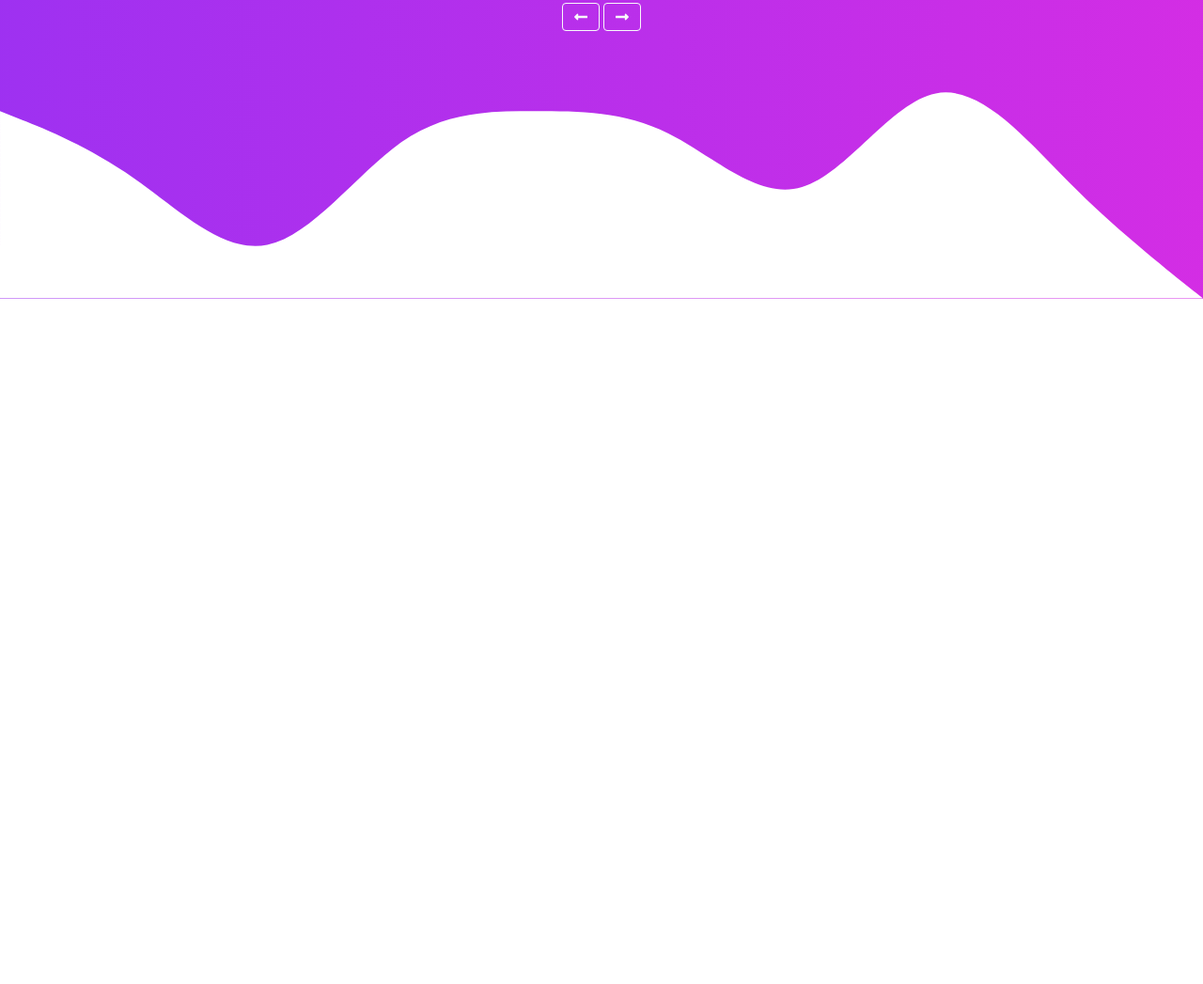
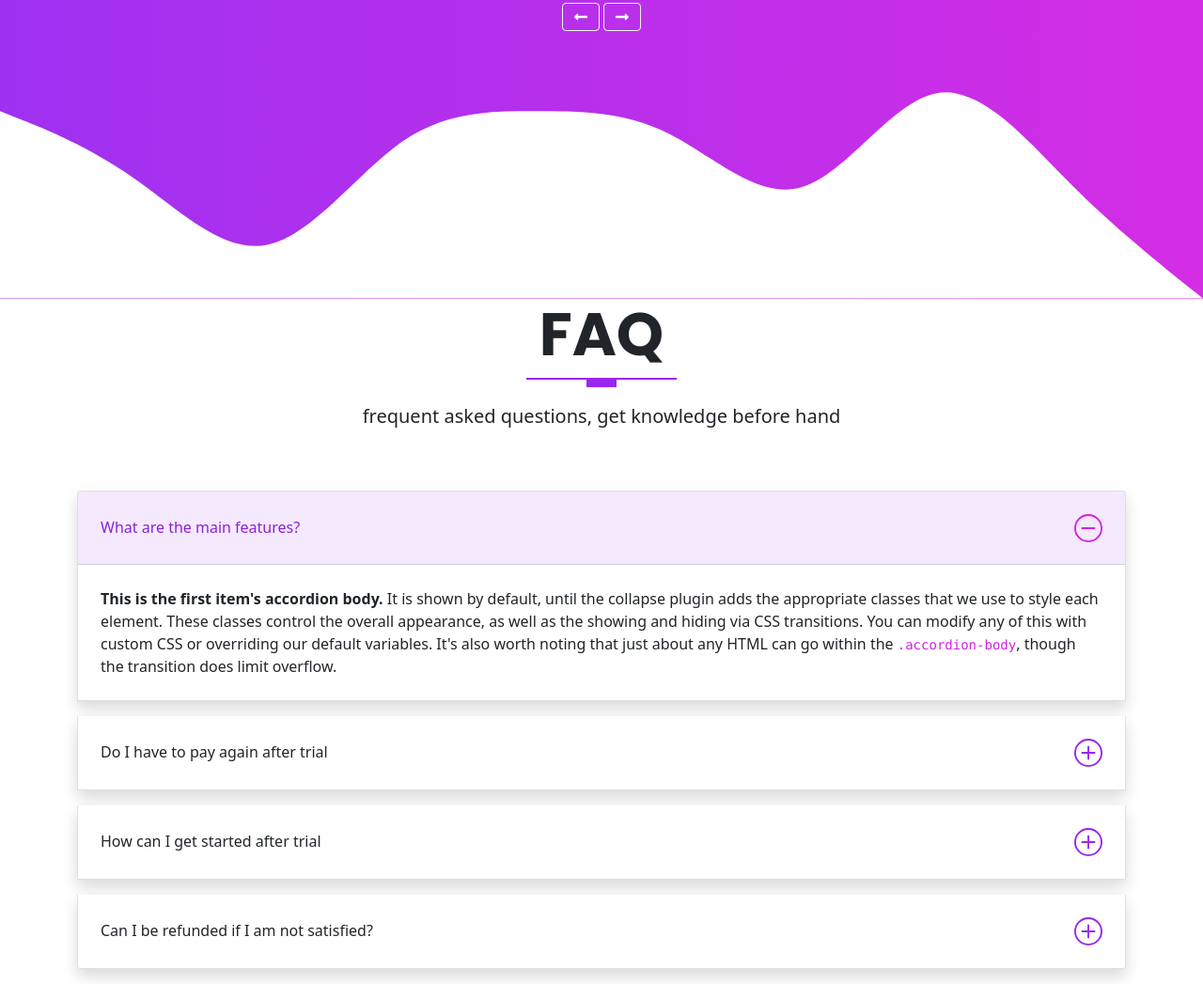
Before and after one commit to scudella/portfolio-bootstrap-sass, a website: page index.html in a window 1280 px wide. Shown: the part 3965-5012 px from the top of the page at 94% size. Before the commit the page ends 4283 px from the top, so only its background shows below. Drawn offline with Linux system fonts and the light colour scheme.

Commit message:
faq section

```diff
--- a/index.html
+++ b/index.html
@@ -438,6 +438,80 @@
       <svg xmlns="http://www.w3.org/2000/svg" viewBox="0 0 1440 320"><path fill="#fff" fill-opacity="1" d="M0,96L26.7,106.7C53.3,117,107,139,160,176C213.3,213,267,267,320,256C373.3,245,427,171,480,133.3C533.3,96,587,96,640,96C693.3,96,747,96,800,122.7C853.3,149,907,203,960,186.7C1013.3,171,1067,85,1120,74.7C1173.3,64,1227,128,1280,181.3C1333.3,235,1387,277,1413,298.7L1440,320L1440,320L1413.3,320C1386.7,320,1333,320,1280,320C1226.7,320,1173,320,1120,320C1066.7,320,1013,320,960,320C906.7,320,853,320,800,320C746.7,320,693,320,640,320C586.7,320,533,320,480,320C426.7,320,373,320,320,320C266.7,320,213,320,160,320C106.7,320,53,320,27,320L0,320Z"></path></svg>
     </section>
 
+    <!-- Start FAQ section -->
+    <section id="faq" class="faq">
+      <div class="container">
+        <div class="row text-center">
+          <h1 class="display-3 fw-bold text-uppercase">faq</h1>
+          <div class="heading-line"></div>
+          <p class="lead">frequent asked questions, get knowledge before hand</p>
+        </div>
+        <!-- Accordion content -->
+        <div class="row mt-5">
+          <div class="col-md-12">
+            <div class="accordion" id="accordionExample">
+              <!--  Accordion item 1 -->
+  <div class="accordion-item shadow mb-3">
+    <h2 class="accordion-header" id="headingOne">
+      <button class="accordion-button" type="button" data-bs-toggle="collapse" data-bs-target="#collapseOne" aria-expanded="true" aria-controls="collapseOne">
+       What are the main features?
+      </button>
+    </h2>
+    <div id="collapseOne" class="accordion-collapse collapse show" aria-labelledby="headingOne" data-bs-parent="#accordionExample">
+      <div class="accordion-body">
+        <strong>This is the first item's accordion body.</strong> It is shown by default, until the collapse plugin adds the appropriate classes that we use to style each element. These classes control the overall appearance, as well as the showing and hiding via CSS transitions. You can modify any of this with custom CSS or overriding our default variables. It's also worth noting that just about any HTML can go within the <code>.accordion-body</code>, though the transition does limit overflow.
+      </div>
+    </div>
+  </div>
+              <!--  Accordion item 2 -->
+  <div class="accordion-item shadow mb-3">
+    <h2 class="accordion-header" id="headingTwo">
+      <button class="accordion-button collapsed" type="button" data-bs-toggle="collapse" data-bs-target="#collapseTwo" aria-expanded="false" aria-controls="collapseTwo">
+        Do I have to pay again after trial
+      </button>
+    </h2>
+    <div id="collapseTwo" class="accordion-collapse collapse" aria-labelledby="headingTwo" data-bs-parent="#accordionExample">
+      <div class="accordion-body">
+        <strong>This is the second item's accordion body.</strong> It is hidden by default, until the collapse plugin adds the appropriate classes that we use to style each element. These classes control the overall appearance, as well as the showing and hiding via CSS transitions. You can modify any of this with custom CSS or overriding our default variables. It's also worth noting that just about any HTML can go within the <code>.accordion-body</code>, though the transition does limit overflow.
+      </div>
+    </div>
+  </div>
+              <!--  Accordion item 3 -->
+
+  <div class="accordion-item shadow mb-3">
+    <h2 class="accordion-header" id="headingThree">
+      <button class="accordion-button collapsed" type="button" data-bs-toggle="collapse" data-bs-target="#collapseThree" aria-expanded="false" aria-controls="collapseThree">
+        How can I get started after trial
+      </button>
+    </h2>
+    <div id="collapseThree" class="accordion-collapse collapse" aria-labelledby="headingThree" data-bs-parent="#accordionExample">
+      <div class="accordion-body">
+        <strong>This is the third item's accordion body.</strong> It is hidden by default, until the collapse plugin adds the appropriate classes that we use to style each element. These classes control the overall appearance, as well as the showing and hiding via CSS transitions. You can modify any of this with custom CSS or overriding our default variables. It's also worth noting that just about any HTML can go within the <code>.accordion-body</code>, though the transition does limit overflow.
+      </div>
+    </div>
+  </div>
+              <!--  Accordion item 4 -->
+
+  <div class="accordion-item shadow mb-3">
+    <h2 class="accordion-header" id="headingFour">
+      <button class="accordion-button collapsed" type="button" data-bs-toggle="collapse" data-bs-target="#collapseFour" aria-expanded="false" aria-controls="collapseFour">
+        Can I be refunded if I am not satisfied?
+      </button>
+    </h2>
+    <div id="collapseFour" class="accordion-collapse collapse" aria-labelledby="headingFour" data-bs-parent="#accordionExample">
+      <div class="accordion-body">
+        <strong>This is the third item's accordion body.</strong> It is hidden by default, until the collapse plugin adds the appropriate classes that we use to style each element. These classes control the overall appearance, as well as the showing and hiding via CSS transitions. You can modify any of this with custom CSS or overriding our default variables. It's also worth noting that just about any HTML can go within the <code>.accordion-body</code>, though the transition does limit overflow.
+      </div>
+    </div>
+  </div>
+</div>
+          </div>
+        </div>
+      </div>
+    </section>
+
+
+
     <script src="assets/vendors/js/glightbox.min.js"></script>
     <script type="text/javascript">
       const lightbox = GLightbox({
--- a/scss/_custom.scss
+++ b/scss/_custom.scss
@@ -20,6 +20,8 @@ $primary: $purple-dark;
 $secondary: $pink;
 
 // ACCORDION OVERRIDES
+$accordion-padding-y: 1.5rem;
+$accordion-padding-x: 1.5rem;
 $accordion-icon-color: $primary;
 $accordion-icon-active-color: $secondary;
 
```
Also changed, not shown: assets/css/style.css, 1 other file.
